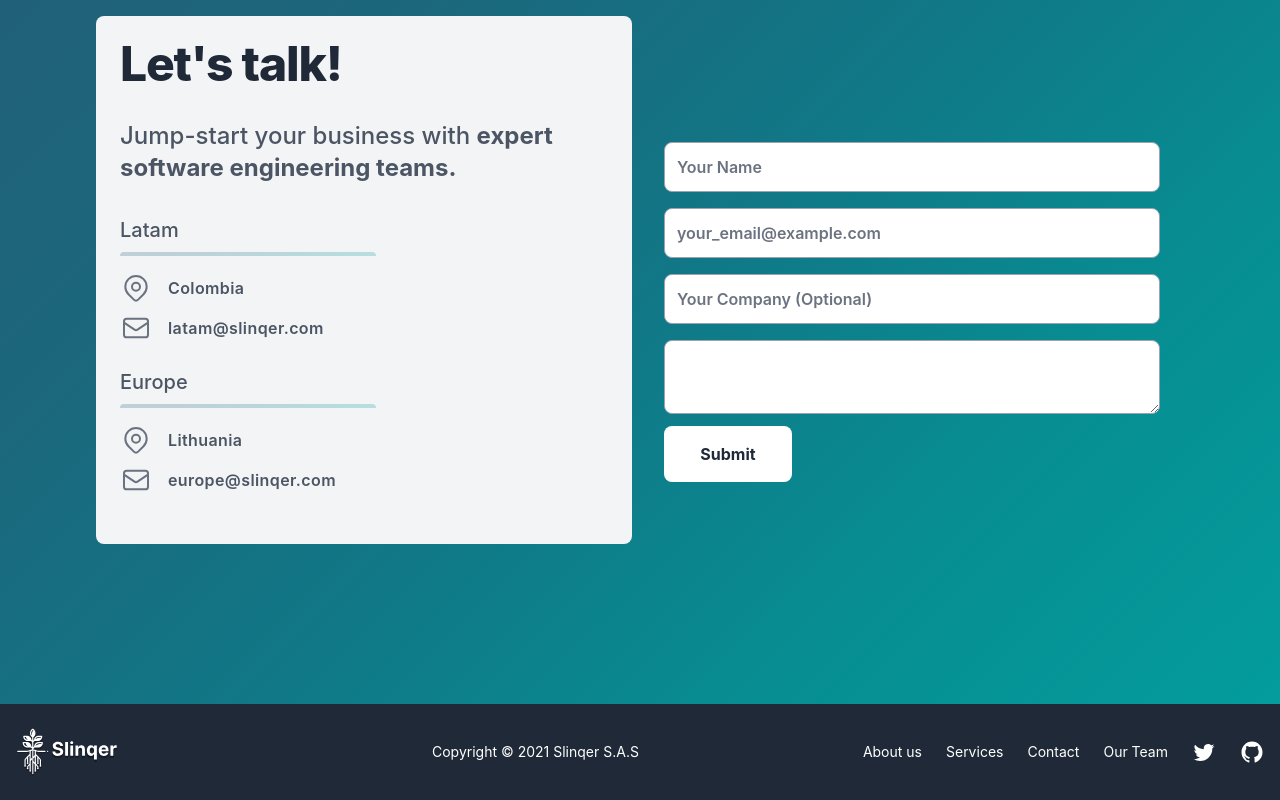
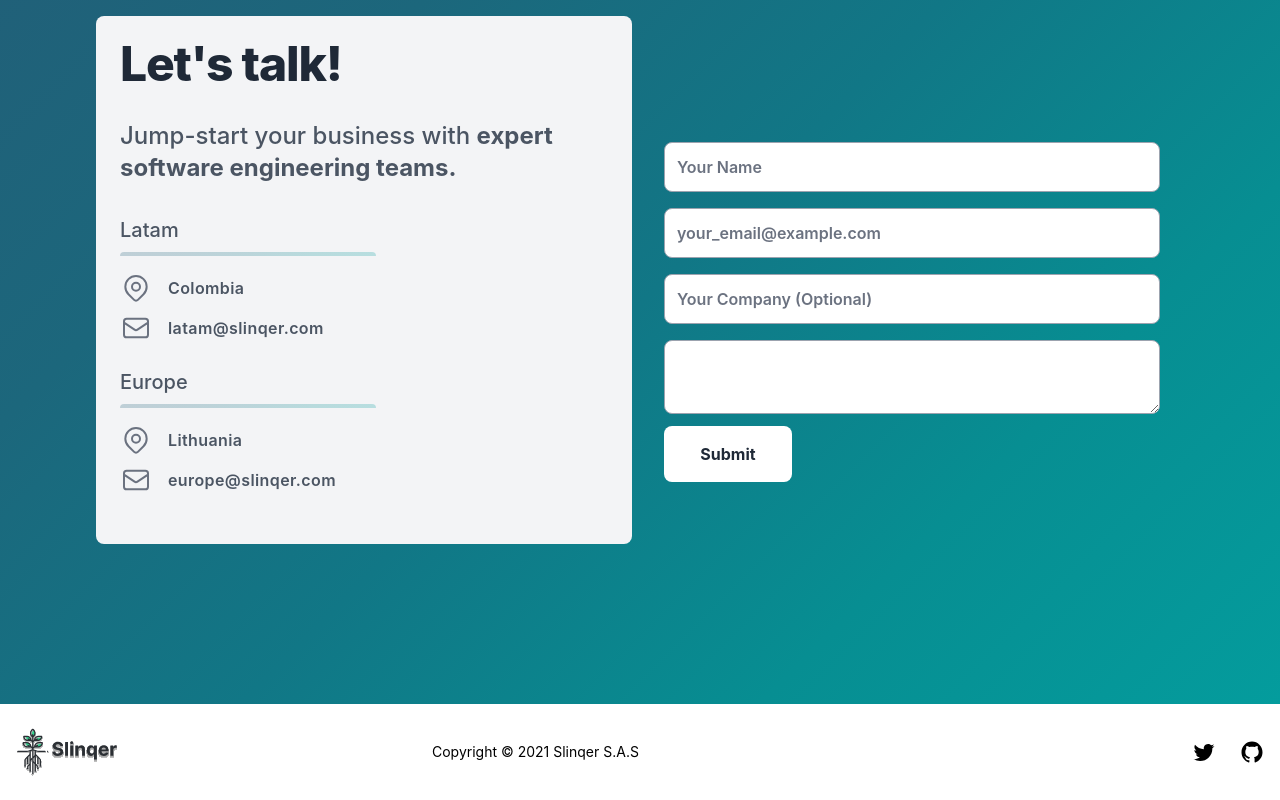
Before and after one commit to Strayker-Inc/landing, a React (Create React App) app: page / in a window 1280 px wide. Shown: the part 2932-3732 px from the top of the page. Built offline with nearby package versions, Linux system fonts and the light colour scheme; no server answers.

Commit message:
feat: footer fix

```diff
--- a/src/components/Footer.tsx
+++ b/src/components/Footer.tsx
@@ -1,27 +1,27 @@
 const Footer = () =>
-  <footer className="bg-gray-800 dark:bg-gray-800">
+  <footer className="bg-white dark:bg-white-800">
     <div className="container flex flex-col items-center px-4 py-6 mx-auto space-y-6 lg:space-y-0 lg:flex-row lg:justify-between">
-      <div className="w-48 text-white dark:text-gray-200">
+      <div className="w-48  dark:text-white-200">
         <div className="flex items-center">
-          <img className="h-12" src="./assets/images/logo_symbolic.svg" alt="logo slinqer" />
+          <img className="h-12" src="./assets/images/logo.svg" alt="logo slinqer" />
         </div>
       </div>
-      <p className="text-sm text-center text-white dark:text-gray-300">
+      <p className="text-sm text-center text-black dark:text-white-300">
         Copyright &copy; 2021 Slinqer S.A.S
       </p>
       <div className="flex items-center space-x-6">
-        <a href="#about-us" className="text-sm text-white dark:text-gray-300 hover:underline">About us</a>
-        <a href="#services" className="text-sm text-white dark:text-gray-300 hover:underline">Services</a>
-        <a href="#contact" className="text-sm text-white dark:text-gray-300 hover:underline">Contact</a>
-        <a href="#devs" className="text-sm text-white dark:text-gray-300 hover:underline">Our Team</a>
+        <a href="#about-us" className="text-sm text-white dark:text-white-300 hover:underline">About us</a>
+        <a href="#services" className="text-sm text-white dark:text-white-300 hover:underline">Services</a>
+        <a href="#contact" className="text-sm text-white dark:text-white-300 hover:underline">Contact</a>
+        <a href="#devs" className="text-sm text-white dark:text-white-300 hover:underline">Our Team</a>
 
-        <a href="https://twitter.com/slinqer" target="_blank" className="text-white dark:text-gray-300" rel="noreferrer">
+        <a href="https://twitter.com/slinqer" target="_blank" className="text-black dark:text-white" rel="noreferrer">
           <svg className="w-6 h-6 fill-current" viewBox="0 0 24 24" fill="none" xmlns="http://www.w3.org/2000/svg">
             <path d="M19.995 6.68799C20.8914 6.15208 21.5622 5.30823 21.882 4.31399C21.0397 4.81379 20.118 5.16587 19.157 5.35499C17.8246 3.94552 15.7135 3.60251 14.0034 4.51764C12.2933 5.43277 11.4075 7.37948 11.841 9.26999C8.39062 9.09676 5.17598 7.4669 2.99702 4.78599C1.85986 6.74741 2.44097 9.25477 4.32502 10.516C3.64373 10.4941 2.97754 10.3096 2.38202 9.97799C2.38202 9.99599 2.38202 10.014 2.38202 10.032C2.38241 12.0751 3.82239 13.8351 5.82502 14.24C5.19308 14.4119 4.53022 14.4372 3.88702 14.314C4.45022 16.0613 6.06057 17.2583 7.89602 17.294C6.37585 18.4871 4.49849 19.1342 2.56602 19.131C2.22349 19.1315 1.88123 19.1118 1.54102 19.072C3.50341 20.333 5.78739 21.0023 8.12002 21C11.3653 21.0223 14.484 19.7429 16.7787 17.448C19.0734 15.1531 20.3526 12.0342 20.33 8.78899C20.33 8.60299 20.3257 8.41799 20.317 8.23399C21.1575 7.62659 21.8828 6.87414 22.459 6.01199C21.676 6.35905 20.8455 6.58691 19.995 6.68799Z"></path>
           </svg>
         </a>
 
-        <a href="https://github.com/slinqer" target="_blank" className="text-white dark:text-gray-300" rel="noreferrer">
+        <a href="https://github.com/slinqer" target="_blank" className="text-black dark:text-white-300" rel="noreferrer">
           <svg viewBox="0 0 30 30" className="w-6 h-6 fill-current">
             <path d="M15 1.875C7.75195 1.875 1.875 7.9043 1.875 15.334C1.875 21.2812 5.63672 26.3203 10.8516 28.1016C10.9247 28.1175 10.9994 28.1253 11.0742 28.125C11.5605 28.125 11.748 27.7676 11.748 27.457C11.748 27.1348 11.7363 26.291 11.7305 25.166C11.2963 25.2678 10.8522 25.3209 10.4062 25.3242C7.88086 25.3242 7.30664 23.3613 7.30664 23.3613C6.70898 21.8086 5.84766 21.3926 5.84766 21.3926C4.70508 20.5898 5.8418 20.5664 5.92969 20.5664H5.93555C7.25391 20.6836 7.94531 21.9609 7.94531 21.9609C8.60156 23.1094 9.48047 23.4316 10.2656 23.4316C10.7848 23.4213 11.2959 23.3015 11.7656 23.0801C11.8828 22.2129 12.2227 21.6211 12.5977 21.2812C9.68555 20.9414 6.62109 19.7871 6.62109 14.6309C6.62109 13.1602 7.13086 11.959 7.96875 11.0215C7.83398 10.6816 7.38281 9.31055 8.09766 7.45898C8.19354 7.43604 8.29209 7.42619 8.39062 7.42969C8.86523 7.42969 9.9375 7.61133 11.707 8.8418C13.8572 8.24022 16.1311 8.24022 18.2812 8.8418C20.0508 7.61133 21.123 7.42969 21.5977 7.42969C21.6962 7.42619 21.7947 7.43604 21.8906 7.45898C22.6055 9.31055 22.1543 10.6816 22.0195 11.0215C22.8574 11.9648 23.3672 13.166 23.3672 14.6309C23.3672 19.7988 20.2969 20.9355 17.373 21.2695C17.8418 21.6855 18.2637 22.5059 18.2637 23.7598C18.2637 25.5586 18.2461 27.0117 18.2461 27.4512C18.2461 27.7676 18.4277 28.125 18.9141 28.125C18.9928 28.1253 19.0713 28.1175 19.1484 28.1016C24.3691 26.3203 28.125 21.2754 28.125 15.334C28.125 7.9043 22.248 1.875 15 1.875Z"></path>
           </svg>
```
